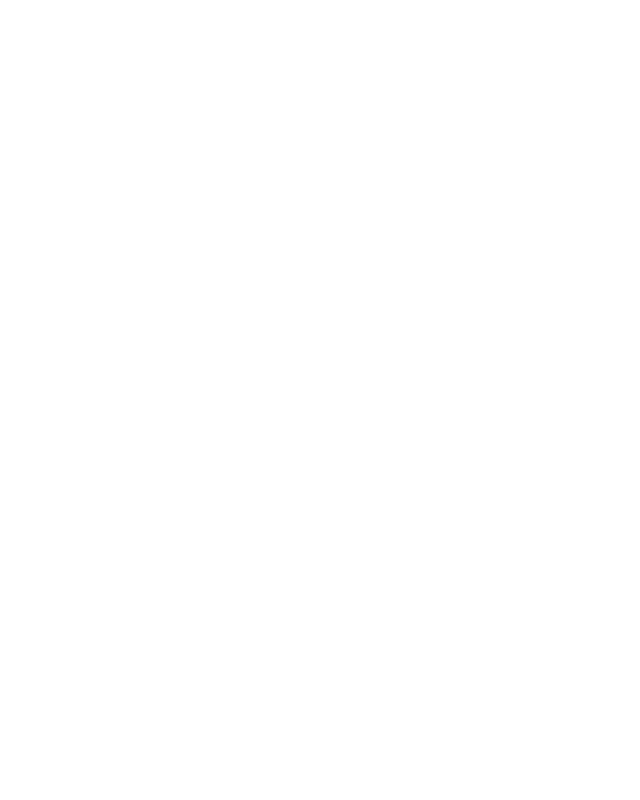
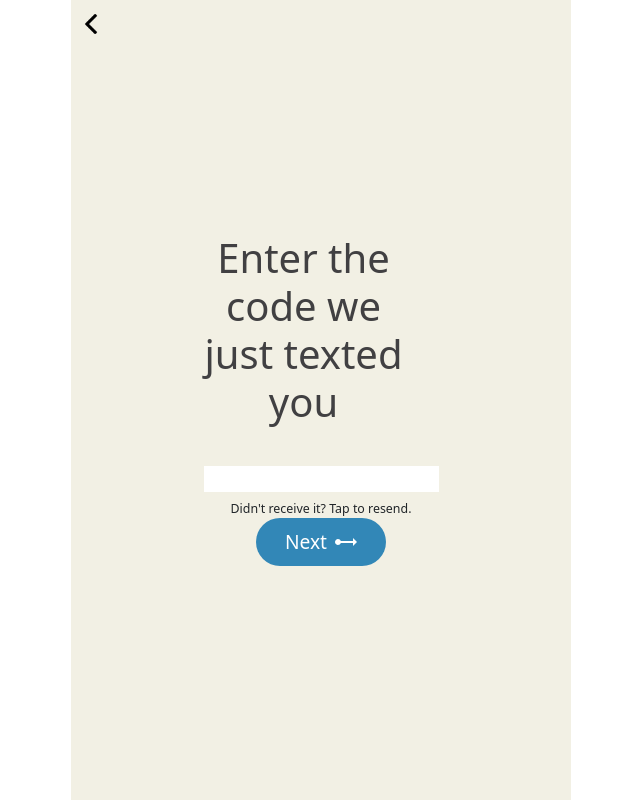
Before and after one commit to mackdaniel09/clubhouse-clone, a React (Create React App) app: page /code_confirm in a window 1280 px wide. Before the commit this address had no page. Shown: the whole page, without its empty margins (319-959 px from the left). Built offline with nearby package versions, Linux system fonts and the light colour scheme.

Commit message:
updating and creating new components

```diff
--- a/src/App.css
+++ b/src/App.css
@@ -11,3 +11,22 @@ body {
   font-size: 1em;
   font-family: "Neutrif Pro";
 }
+button {
+  outline: none !important;
+}
+a {
+  text-decoration: none !important;
+}
+.primaryBtn {
+  background-color: var(--btnBgColor);
+  color: #fff;
+  border-radius: 2em;
+  padding: 0.5em 1.5em;
+  font-size: 1.2em;
+  font-weight: 500;
+  font-style: normal;
+  text-align: center;
+}
+a:hover {
+  text-decoration: none !important;
+}
--- a/src/App.js
+++ b/src/App.js
@@ -3,6 +3,8 @@ import PlanLayout from "./pages/Layout/PlanLayout";
 import Welcome from "./pages/Welcome";
 import { BrowserRouter as Router, Routes, Route } from "react-router-dom";
 import PhoneConfirmation from "./pages/PhoneConfirmation";
+import CodeConfirm from "./pages/CodeConfirm";
+import AllowNotification from "./pages/AllowNotification";
 
 function App() {
   return (
@@ -11,6 +13,8 @@ function App() {
         <Routes>
           <Route path="/" element={<Welcome />} />
           <Route path="/invite" element={<PhoneConfirmation />} />
+          <Route path="/code_confirm" element={<CodeConfirm />} />
+          <Route path="/allow_notification" element={<AllowNotification />} />
         </Routes>
       </PlanLayout>
     </Router>
--- /dev/null
+++ b/src/pages/AllowNotification.js
@@ -0,0 +1,31 @@
+import React from "react";
+import style from "../style/phoneConfirmation.module.css";
+import { Link } from "react-router-dom";
+
+export default function AllowNotification() {
+  return (
+    <div className={style.phoneConfirmationContainer}>
+      <div className="text-center">
+        <h1 className="mb-4">Last, important step!</h1>
+        <h1 className="mb-3">
+          Enable notification to know when people are talking
+        </h1>
+        <div className={style.notificationContainer}>
+          <div className="p-3">
+            <h3>"Clubhouse" would like to Send You Notification</h3>
+            <p>Notification may include alerts, sounds, and icon badges</p>
+          </div>
+          <div className={style.action_btn}>
+            <Link to="/home">Don't Allow</Link>
+            <Link to="/home">Allow</Link>
+            <img
+              src="/images/handIcon.svg"
+              alt=""
+              className={style.hand_icon}
+            />
+          </div>
+        </div>
+      </div>
+    </div>
+  );
+}
--- /dev/null
+++ b/src/pages/CodeConfirm.js
@@ -0,0 +1,43 @@
+import React from "react";
+import style from "../style/phoneConfirmation.module.css";
+import { Link } from "react-router-dom";
+
+export default function CodeConfirm() {
+  return (
+    <div className={style.phoneConfirmationContainer}>
+      <Link to="/" className={style.backBtn}>
+        <img src="/images/arrow.png" alt="arrow" />
+      </Link>
+
+      <div className="text-center">
+        <h1
+          style={{
+            width: "100%",
+            maxWidth: "200px",
+            marginBottom: "1em",
+          }}
+        >
+          Enter the code we just texted you
+        </h1>
+        <input
+          type="text"
+          style={{
+            width: "100%",
+            border: "none",
+            textAlign: "center",
+            outline: "none",
+          }}
+        />
+        <p className="mt-2">
+          Didn't receive it? <span>Tap to resend.</span>
+        </p>
+      </div>
+      <Link
+        to="/allow_notification"
+        className="primaryBtn d-flex align-items-center"
+      >
+        Next <img src="/images/nextArrowIcon.svg" className="ms-2" />
+      </Link>
+    </div>
+  );
+}
--- a/src/pages/PhoneConfirmation.js
+++ b/src/pages/PhoneConfirmation.js
@@ -11,13 +11,18 @@ export default function PhoneConfirmation() {
         <img src="/images/arrow.png" alt="arrow" />
       </Link>
       <h1>Enter your Phone</h1>
-      <PhoneInput international defaultCountry="US" value={value} />
+      <PhoneInput
+        international
+        defaultCountry="US"
+        value={value}
+        onChange={setValue}
+      />
       <p>
         By enetering your number, you're aggreeing to our{" "}
         <span>Terms of Service and Privacy Policy.</span> Thanks!
       </p>
-      <Link to="/code_confirm" className="primaryBtn">
-        Next{" "}
+      <Link to="/code_confirm" className="primaryBtn d-flex align-items-center">
+        Next
         <img src="/images/nextArrowIcon.svg" className="ml-1" alt="arrow" />
       </Link>
     </div>
--- a/src/style/phoneConfirmation.module.css
+++ b/src/style/phoneConfirmation.module.css
@@ -28,3 +28,49 @@
 .phoneConfirmationContainer p span {
   font-weight: 500;
 }
+.backBtn {
+  position: absolute;
+  top: 10px;
+  left: 10px;
+}
+.backBtn img {
+  width: 20px;
+}
+.notificationContainer {
+  border-radius: 1em;
+  background-color: #fff;
+  box-shadow: 0 0 5px #ccc;
+}
+.notificationContainer h3 {
+  font-size: 1em;
+  font-weight: 500;
+  color: #000000;
+  width: 100%;
+  margin: auto;
+  margin-bottom: 0.3em;
+}
+.notificationContainer p {
+  font-size: 0.825em;
+  font-weight: 500;
+  line-height: 1.3;
+  margin: auto;
+}
+.notificationContainer .action_btn {
+  position: relative;
+}
+.notificationContainer .action_btn a {
+  display: inline-block;
+  width: 50%;
+  padding: 0.5em;
+  border-top: 1px solid #ccc;
+  color: var(--btnBgColor);
+}
+.notificationContainer .action_btn a:first-child {
+  border-right: 1px solid #ccc;
+}
+.notificationContainer .hand_icon {
+  position: absolute;
+  bottom: -90px;
+  right: 20px;
+  width: 80px;
+}
```
